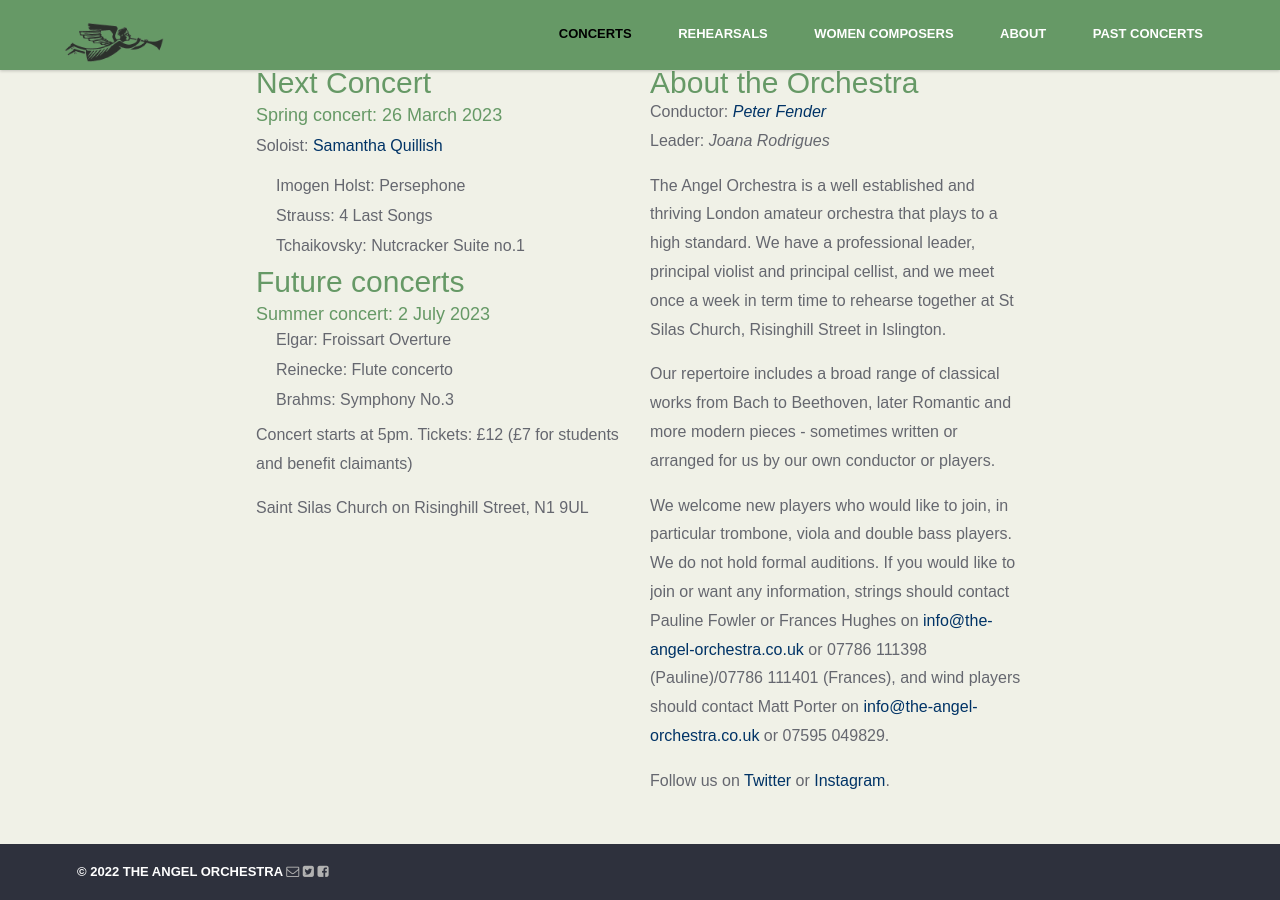
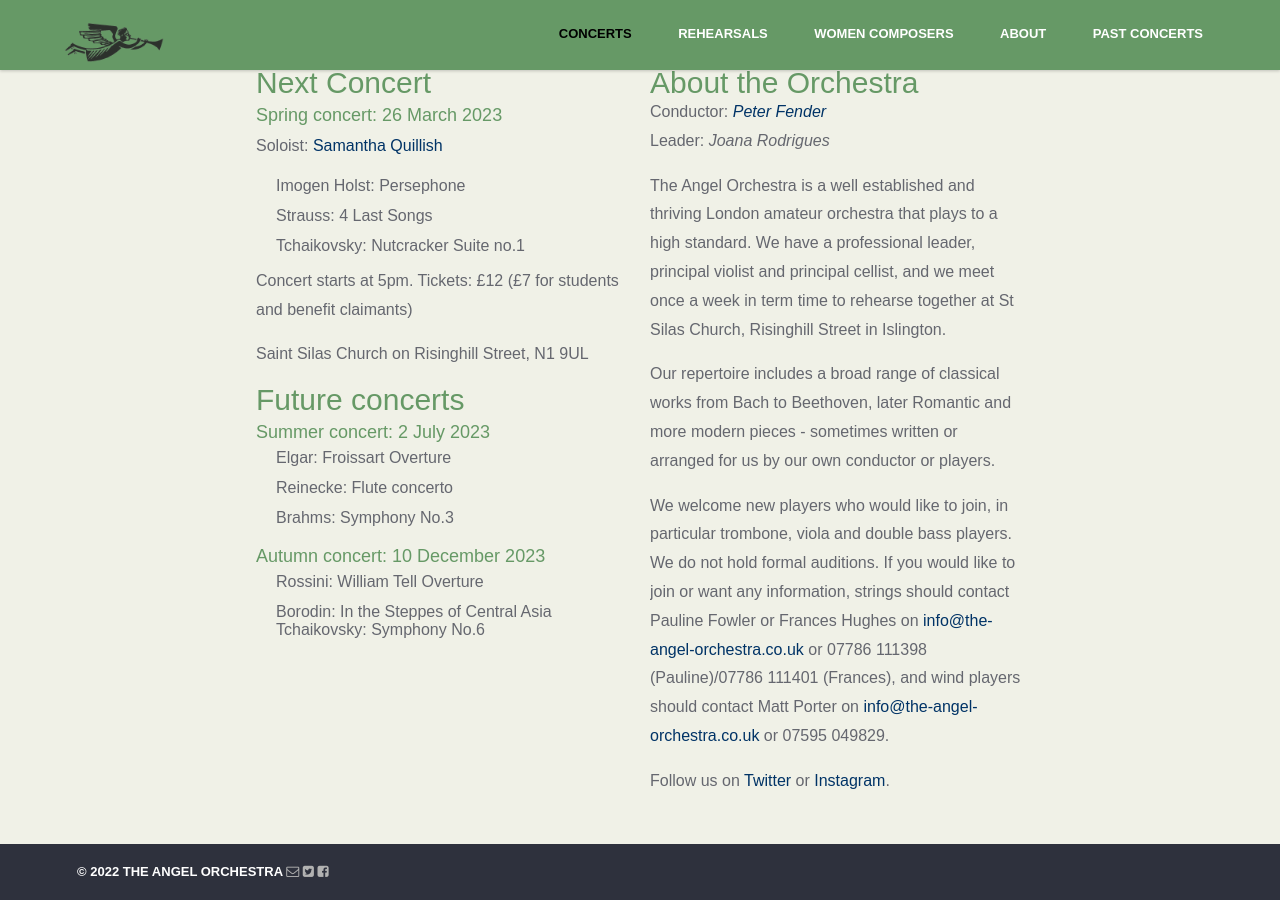
Before and after one commit to the-angel-orchestra/the-angel-orchestra.github.io, a Jekyll site: the page built from index.html, in a window 1280 px wide and 900 px high, scrolled down 534 px. Built offline with Jekyll 4.4.1, drawn with Linux system fonts in a browser that asks for light colours; nearby versions of some CDN libraries; some web fonts are replaced.

Commit message:
Updates content

```diff
--- a/_includes/future-concerts.html
+++ b/_includes/future-concerts.html
@@ -4,5 +4,9 @@
 <li>Reinecke: Flute concerto </li>
 <li>Brahms: Symphony No.3 </li>
 </ul>
-<p>Concert starts at 5pm. Tickets: £12 (£7 for students and benefit claimants)</p>
-<p>Saint Silas Church on Risinghill Street, N1 9UL</p>
+
+<h3>Autumn concert: 10 December 2023</h3>
+<ul>
+<li>Rossini: William Tell Overture</li>
+<li>Borodin: In the Steppes of Central Asia Tchaikovsky: Symphony No.6 </li>
+</ul>
--- a/_includes/next-concert.html
+++ b/_includes/next-concert.html
@@ -5,3 +5,5 @@
 <li>Strauss: 4 Last Songs</li>
 <li>Tchaikovsky: Nutcracker Suite no.1</li>
 </ul>
+<p>Concert starts at 5pm. Tickets: £12 (£7 for students and benefit claimants)</p>
+<p>Saint Silas Church on Risinghill Street, N1 9UL</p>
```
